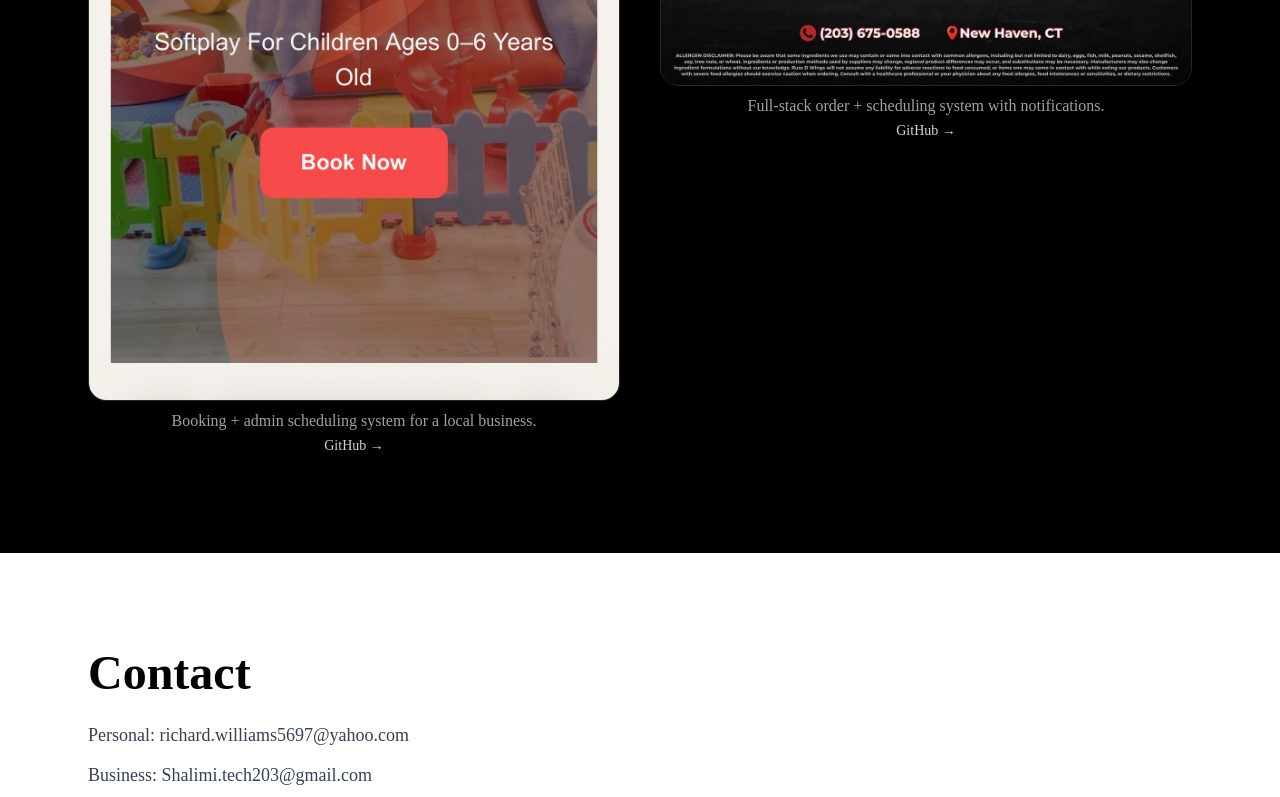
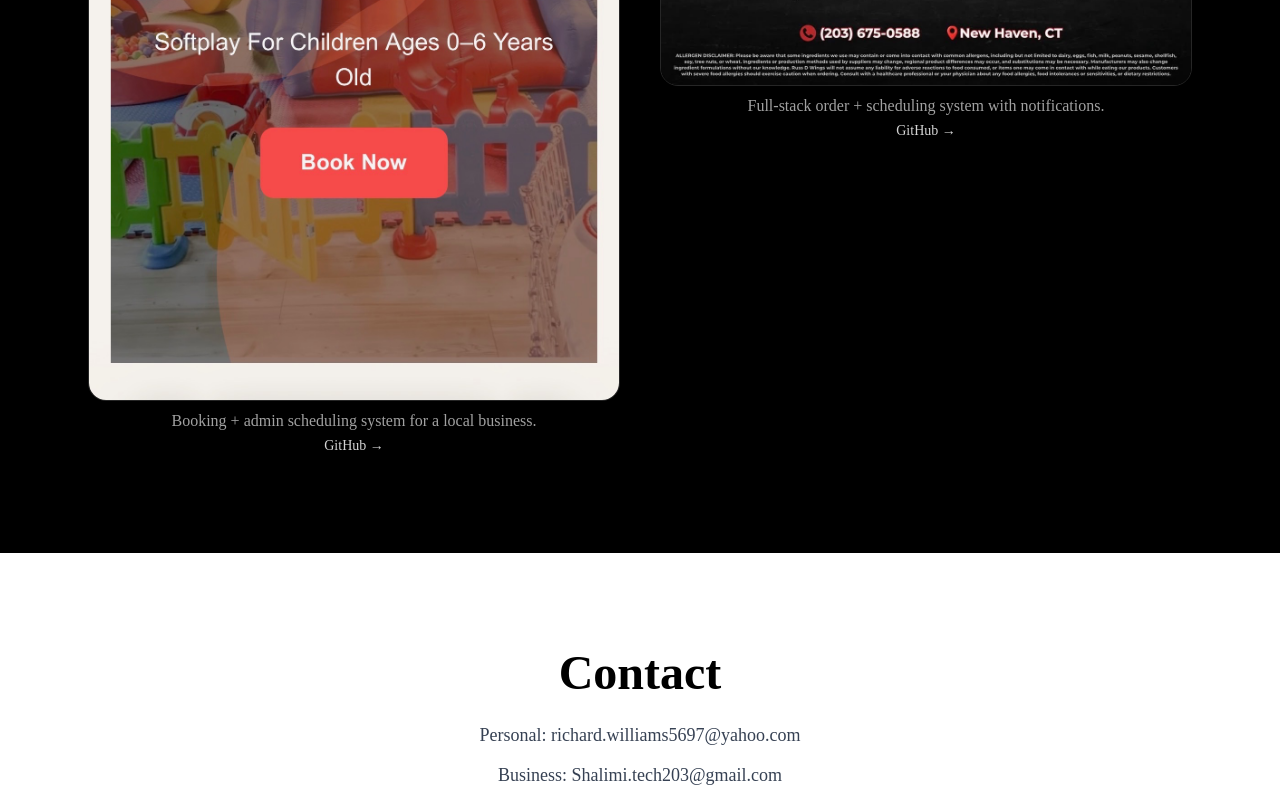
Before and after one commit to richdacoder/portfolio, a Next.js app in the folder projects/: page / in a window 1280 px wide. Shown: the part 2000-2797 px from the top of the page. Built offline with nearby package versions, Linux system fonts and the light colour scheme.

Commit message:
centered about

```diff
--- a/projects/src/app/page.js
+++ b/projects/src/app/page.js
@@ -181,11 +181,12 @@ export default function Home() {
       {/* ================= CONTACT ================= */}
       <section className="bg-white text-black py-24" id="contact">
         <div className="max-w-6xl mx-auto px-6">
-          <h2 className="text-5xl font-bold">Contact</h2>
-          <p className="mt-6 text-lg text-gray-700">
+        <h2 className="text-5xl font-bold text-center">
+                Contact </h2>
+            <p className="mt-6 text-lg text-gray-700 text-center">
             Personal: richard.williams5697@yahoo.com
           </p>
-<p className="mt-3 text-lg text-gray-700">
+<p className="mt-3 text-lg text-gray-700 text-center">
   Business: Shalimi.tech203@gmail.com
 </p>
         </div>
```
